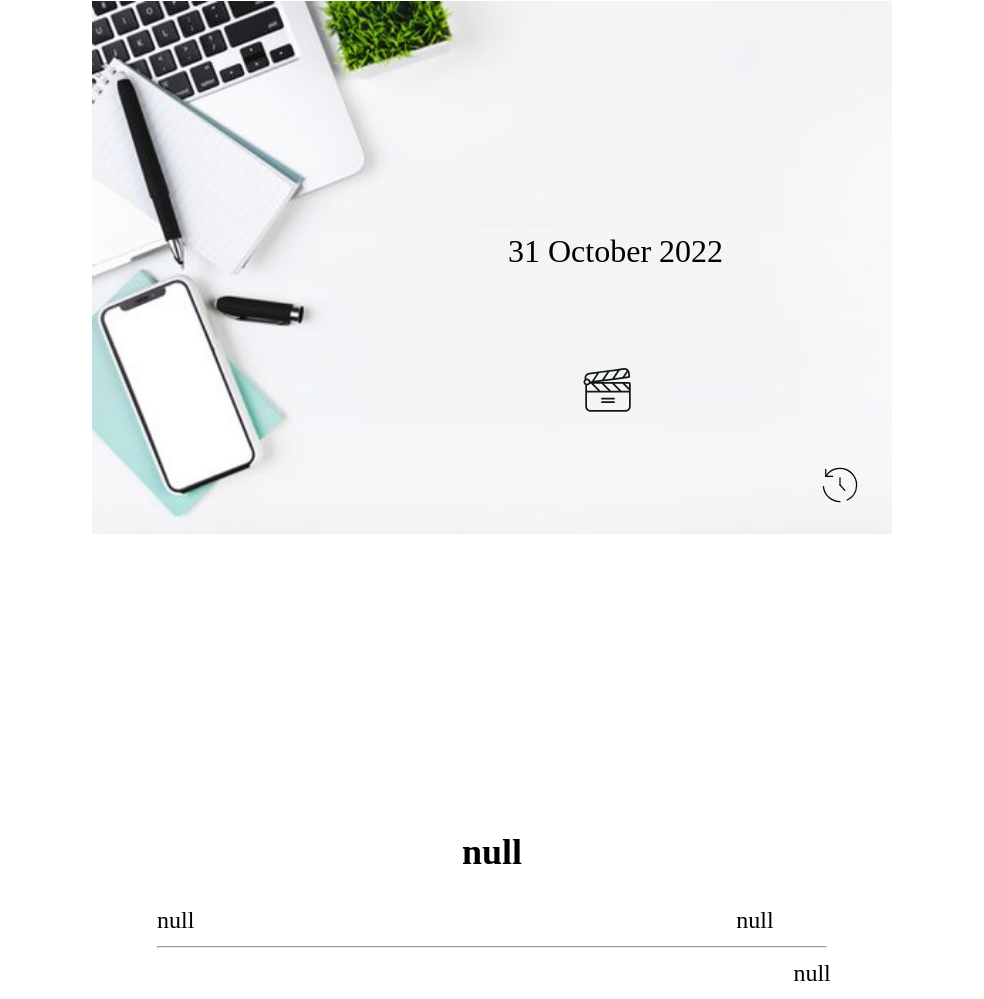
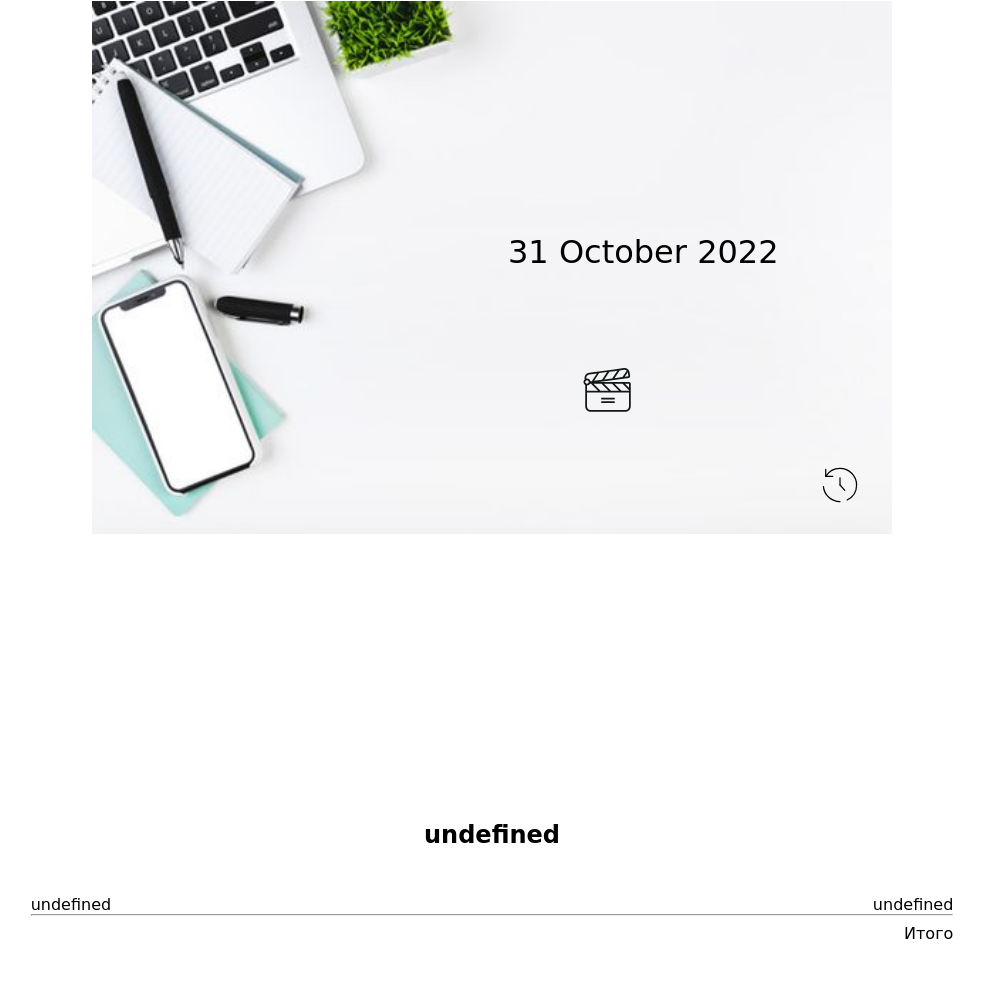
Before and after one commit to VNeskoromnaya/timer_for_tasks, a website with bundled scripts: page index.html in a window 1280 px wide. Shown: the part 157-1156 px from the top of the page, without its empty margins (148-1132 px from the left). After the commit the page ends 1100 px from the top, so only its background shows below. Built offline with nearby package versions, Linux system fonts and the light colour scheme; no server answers; data requests are answered from the project's data file.

Commit message:
two tasks with bugs

```diff
--- a/assets/styles/style.css
+++ b/assets/styles/style.css
@@ -1,5 +1,19 @@
-h1 {
-    color: red;
+@font-face {
+    /* font-family: "Marck Script";
+    src: url(../fonts/MarckScript-Regular.ttf); */
+/*Чтобы включить Marck Script расскомментировать в селекторе #history font-size */
+
+    /* font-family: "Montserrat";
+    src: url(../fonts/Montserrat-VariableFont_wght.ttf); */
+
+    font-family: "Montserrat";
+    src: url(../fonts/ZCOOLQingKeHuangYou-Regular.ttf);
+}
+
+:root {
+    /* --main_font-family: "Marck Script"; */
+    /* --main_font-family: "Montserrat"; */
+    --main_font-family: ZCOOL QingKe HuangYou, cursive;
 }
 
 /* шапка первого слайда */
@@ -20,6 +34,7 @@ h1 {
     top: 10%;
     right: 10%;
     left: 45%;
+    font-family: var(--main_font-family);
     font-size: 1.5em;
 }
 
@@ -28,6 +43,7 @@ h1 {
     top: 25%;
     left: 52%;
     font-size: 2em;
+    font-family: var(--main_font-family);
 }
 
 .slaid1_buttonStart {
@@ -46,9 +62,10 @@ h1 {
 
 /* История */
 #history {
-    font-size: 1.5em;
-    width: 53%;
+    width: 73%;
     margin: 1% auto;
+    font-family: var(--main_font-family);
+    /* font-size: 1.5em; */
 }
 
 .history_date {
@@ -56,12 +73,22 @@ h1 {
     margin-bottom: 5%;
 }
 
-.history_time {
-    margin-left: 80%;
+.history_text {
+    float: left;
 }
 
-.history_summury{
+.history_time {
+    float: right;
+}
+
+.clear {
+    clear: left;
+    clear: right;
+}
+
+.history_summury {
     margin-left: 95%;
+    float: right;
 }
 
 @media screen and (max-width: 478px) {
@@ -106,12 +133,11 @@ h1 {
         margin-bottom: 5%;
     }
 
-
     .history_time {
         margin-left: 68%;
     }
 
-    .history_summury{
+    .history_summury {
         margin-left: 95%;
     }
 }
--- a/script/app.js
+++ b/script/app.js
@@ -1,12 +1,11 @@
-// const moment = require('moment');
-// const chart = require('chart.js');
+import moment from "moment";
+window.moment = moment;
+const chart = require("chart.js");
 
-import {getAPI} from './script.js';
-import {getTodayDate} from './script.js';
-import {getHistory} from './script.js';
+import {getAPI} from './script'
+import {getTodayDate} from './script'
+import {getHistory} from './script'
 
 getAPI();
 getTodayDate();
 getHistory();
-
-console.log('hello');
--- a/script/script.js
+++ b/script/script.js
@@ -17,13 +17,15 @@ export function getTodayDate() {
     document.getElementById('slaid1_today').innerHTML = `${now.getDate()} ${month} ${now.getFullYear()}`;
 }
 
-export function getHistory() {
-    let date = localStorage.getItem('date');
-    let time = localStorage.getItem('time');
-    let history = localStorage.getItem('history');
-    let summary = localStorage.getItem('summary');
-    let optionsString = "";
+export async function getHistory() {
+    const response = await fetch('http://localhost:3001/posts')
+    const data = await response.json()
+    getData(data);
+}
 
-    optionsString = `<h2 class="history_date">${date}</h2><span class="history_text">${history}</span> <span class="history_time">${time}</span><hr><span class="history_summury">${summary}</span>`;
-    document.querySelector("#history").innerHTML = optionsString;
+function getData(data) {
+    const container = document.querySelector('#history');
+    data.forEach(data => {
+        container.innerHTML += `<h2 class="history_date">${data.day}</h2><div class="history_text">${data.text}</div> <div class="history_time">${data.time}</div><hr class="clear"><span class="history_summury">Итого</span>`
+    });
 }
```
Also changed, not shown: assets/db.json (+45 -3 lines), index.html (+1 -0 lines), assets/fonts/MarckScript-Regular.ttf (added), assets/fonts/Montserrat-VariableFont_wght.ttf (added), 1 other file.
